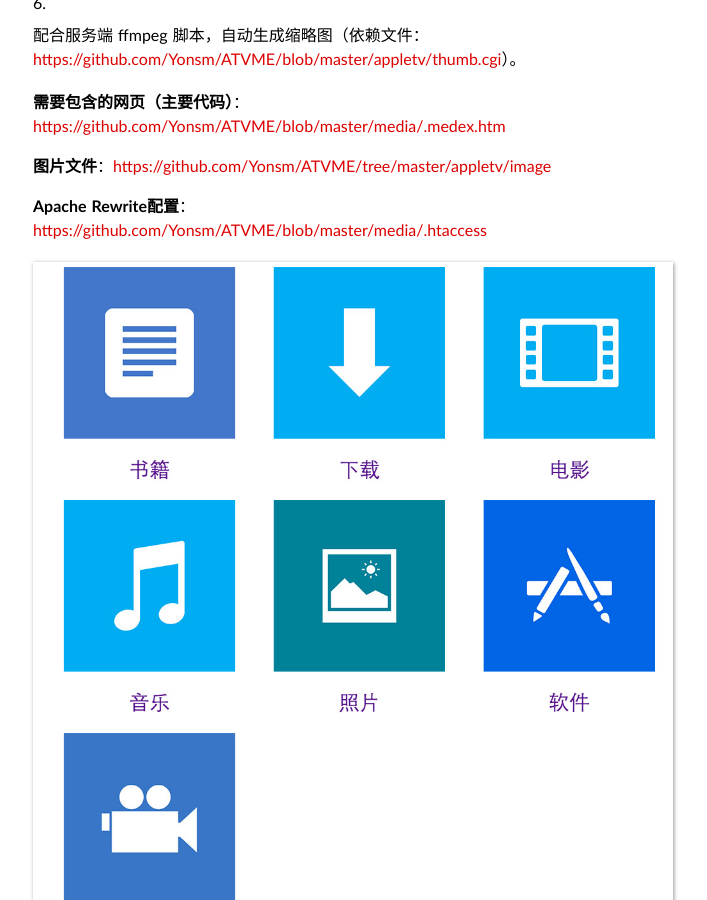
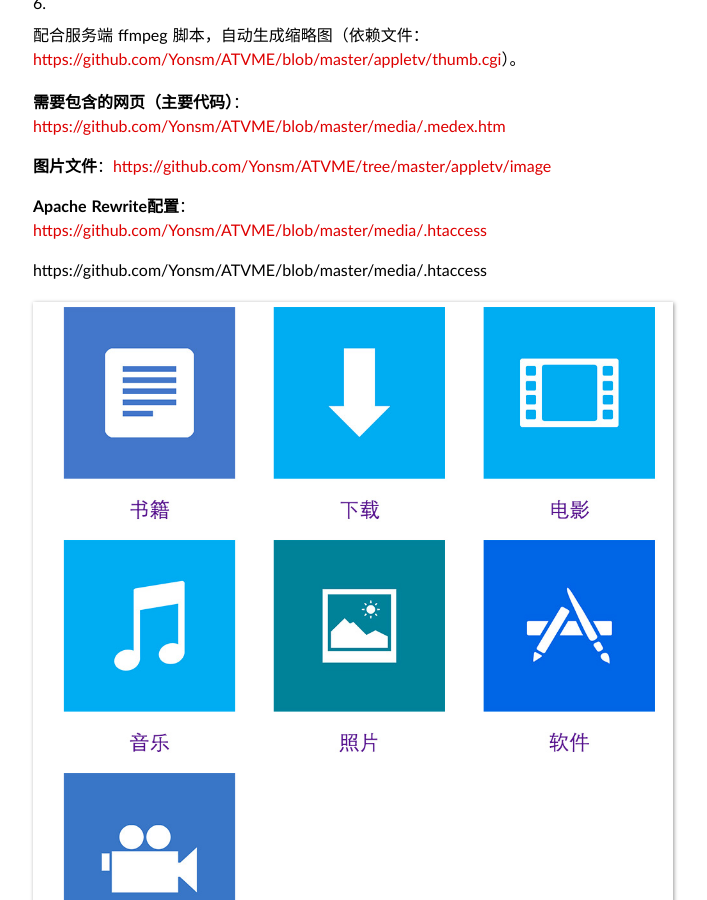
Before and after one commit to Yonsm/Yonsm.github.io, a Jekyll site: the page built from _posts/2013-08-30-medex.md, in a window 1280 px wide and 900 px high, scrolled down 553 px. Shown: the whole window, without its empty margins (307-1014 px from the left). Built offline with Jekyll 4.4.1, drawn with Linux system fonts in a browser that asks for light colours; some web fonts are replaced; Markdown is read by kramdown in place of the engine named in the settings; comment, search, counter and statistics services are not loaded; part of the change alters nothing that is shown.

Commit message:
测试链接

```diff
--- a/_posts/2013-08-30-medex.md
+++ b/_posts/2013-08-30-medex.md
@@ -20,12 +20,13 @@ tags: 折腾
 6. 配合服务端 ffmpeg 脚本，自动生成缩略图（依赖文件：[https://github.com/Yonsm/ATVME/blob/master/appletv/thumb.cgi]()）。
 
 
-**需要包含的网页（主要代码）**：[https://github.com/Yonsm/ATVME/blob/master/media/.medex.htm]()
+**需要包含的网页（主要代码）**：[https://github.com/Yonsm/ATVME/blob/master/media/.medex.htm](https://github.com/Yonsm/ATVME/blob/master/media/.medex.htm)
 
-**图片文件**：[https://github.com/Yonsm/ATVME/tree/master/appletv/image]()
+**图片文件**：[https://github.com/Yonsm/ATVME/tree/master/appletv/image](https://github.com/Yonsm/ATVME/tree/master/appletv/image)
 
-**Apache Rewrite配置**：[https://github.com/Yonsm/ATVME/blob/master/media/.htaccess]()
+**Apache Rewrite配置**：[https://github.com/Yonsm/ATVME/blob/master/media/.htaccess](https://github.com/Yonsm/ATVME/blob/master/media/.htaccess)
 
+https://github.com/Yonsm/ATVME/blob/master/media/.htaccess
 
 ![屏幕截图1](/assets/medex1.jpg)
 
```
